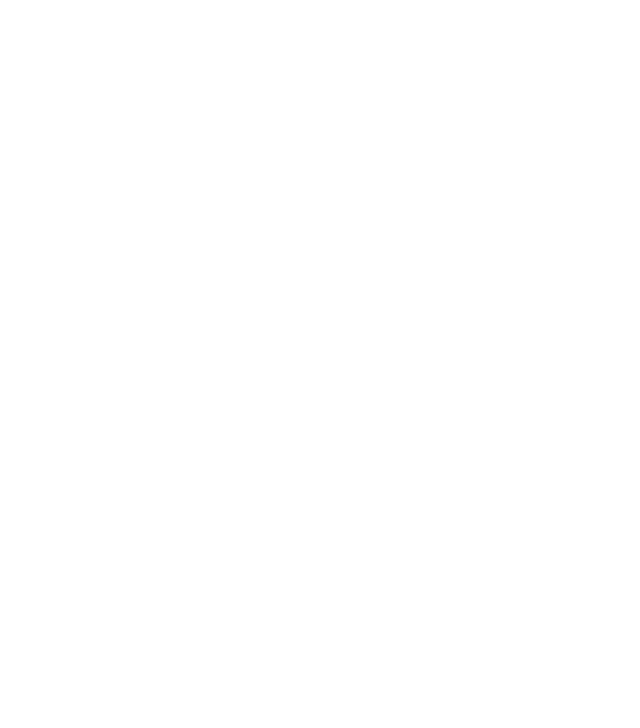
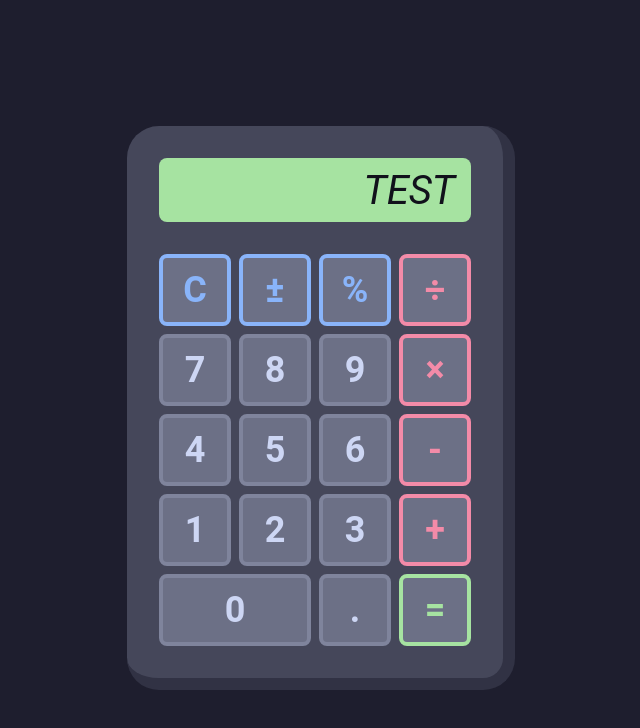
Before and after one commit to callumhobbis/odin-calculator, a website: page index.html in a window 1280 px wide. Shown: the whole page, without its empty margins (319-959 px from the left). Drawn offline with Linux system fonts and the light colour scheme.

Commit message:
feat: add calculator layout

```diff
--- a/css/style.css
+++ b/css/style.css
@@ -0,0 +1,127 @@
+:root {
+  /* Catppuccin color palette */
+
+  --crust: #11111b;
+  --mantle: #181825;
+  --base: #1e1e2e;
+  --surface0: #313244;
+  --surface1: #45475a;
+  --surface2: #585b70;
+  --overlay0: #6c7086;
+  --overlay1: #7f849c;
+  --overlay2: #9399b2;
+  --subtext0: #a6adc8;
+  --subtext1: #bac2de;
+  --text: #cdd6f4;
+
+  --red: #f38ba8;
+  --green: #a6e3a1;
+  --blue: #89b4fa;
+}
+
+* {
+  box-sizing: border-box;
+}
+
+html,
+body {
+  height: 100%;
+}
+
+body {
+  background-color: var(--base);
+  display: flex;
+  justify-content: center;
+  align-items: center;
+}
+
+body,
+button {
+  font-family: Roboto, Arial, sans-serif;
+  color: var(--text);
+}
+
+a {
+  color: var(--blue);
+}
+
+button {
+  border: 0;
+  font-size: 18px;
+  border-radius: 8px;
+  background-color: var(--overlay0);
+}
+
+#calculator-frame {
+  background-color: var(--surface1);
+  padding: 32px;
+  border-radius: 32px;
+  border-width: 0 12px 12px 0;
+  border-style: solid;
+  border-color: var(--surface0);
+  display: flex;
+  flex-direction: column;
+  gap: 32px;
+}
+
+#screen {
+  background-color: var(--green);
+  height: 64px;
+  display: flex;
+  justify-content: right;
+  align-items: center;
+  padding: 16px;
+  border-radius: 8px;
+}
+
+#screen-text {
+  color: var(--crust);
+  font-style: italic;
+  font-size: 40px;
+}
+
+#buttons {
+  display: flex;
+  flex-direction: column;
+  justify-content: space-between;
+  gap: 8px;
+}
+
+.row {
+  display: flex;
+  justify-content: center;
+  gap: 8px;
+}
+
+#buttons button {
+  height: 72px;
+  width: 72px;
+  font-size: 36px;
+  font-weight: bold;
+  border-width: 4px;
+  border-style: solid;
+}
+
+#buttons button.num {
+  color: var(--text);
+  border-color: var(--overlay1);
+}
+
+#buttons button.special {
+  color: var(--blue);
+  border-color: var(--blue);
+}
+
+#buttons button.op {
+  color: var(--red);
+  border-color: var(--red);
+}
+
+#btn-eq {
+  color: var(--green);
+  border-color: var(--green);
+}
+
+#btn-0 {
+  flex: 1 0 0;
+}
--- a/index.html
+++ b/index.html
@@ -7,5 +7,40 @@
     <link href="css/style.css" rel="stylesheet" />
     <script src="script.js" defer></script>
   </head>
-  <body></body>
+  <body>
+    <div id="calculator-frame">
+      <div id="screen"><div id="screen-text">TEST</div></div>
+      <div id="buttons">
+        <div class="row">
+          <button class="special" id="btn-c">C</button>
+          <button class="special" id="btn-pm">&plusmn;</button>
+          <button class="special" id="btn-pct">%</button>
+          <button class="op" id="btn-div">&divide;</button>
+        </div>
+        <div class="row">
+          <button class="num" id="btn-7">7</button>
+          <button class="num" id="btn-8">8</button>
+          <button class="num" id="btn-9">9</button>
+          <button class="op" id="btn-mul">&times;</button>
+        </div>
+        <div class="row">
+          <button class="num" id="btn-4">4</button>
+          <button class="num" id="btn-5">5</button>
+          <button class="num" id="btn-6">6</button>
+          <button class="op" id="btn-sub">-</button>
+        </div>
+        <div class="row">
+          <button class="num" id="btn-1">1</button>
+          <button class="num" id="btn-2">2</button>
+          <button class="num" id="btn-3">3</button>
+          <button class="op" id="btn-add">+</button>
+        </div>
+        <div class="row">
+          <button class="num" id="btn-0">0</button>
+          <button class="num" id="btn-dot">.</button>
+          <button id="btn-eq">=</button>
+        </div>
+      </div>
+    </div>
+  </body>
 </html>
```
